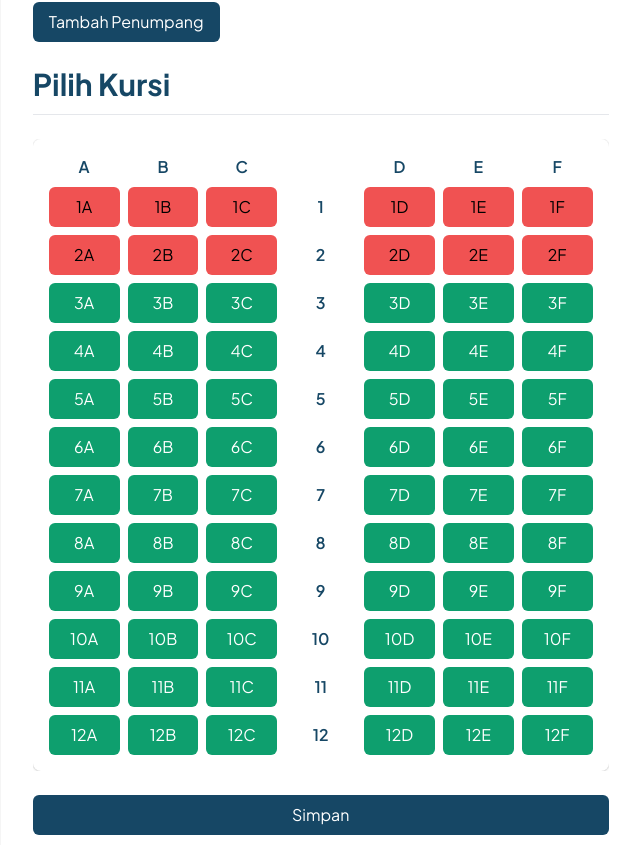
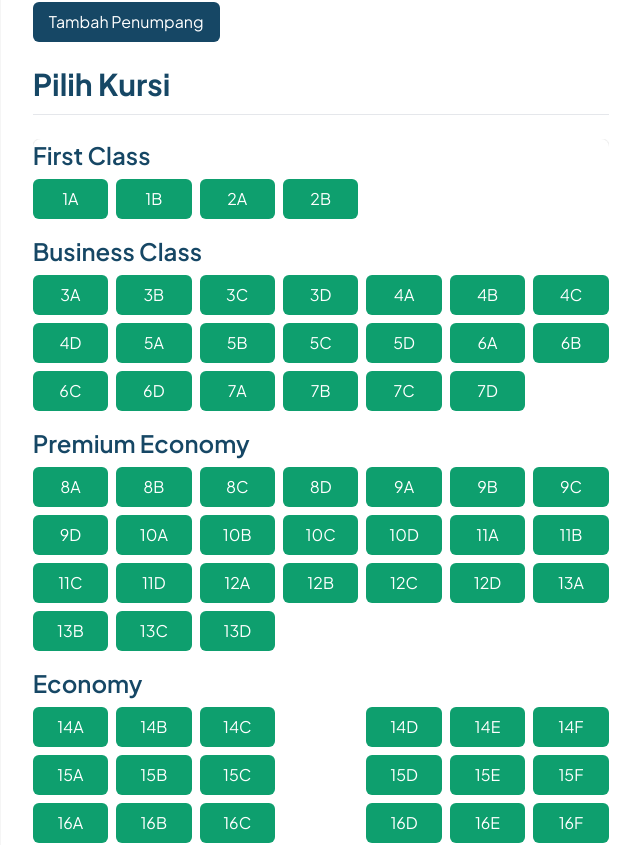
Before and after one commit to FSWAND-KM-6-C2-Final-Project/FE-AirSeat, a React (Create React App) app: page /booking in a window 1280 px wide. Shown: the part 1685-2530 px from the top of the page, without its empty margins (102-742 px from the left). Built offline with nearby package versions, Linux system fonts and the light colour scheme.

Commit message:
Fix seat layout structure in BookingForm component

```diff
--- a/src/components/BookingForm.js
+++ b/src/components/BookingForm.js
@@ -58,9 +58,7 @@ const BookingForm = ({ initialClass }) => {
     ]);
   };
 
-  const handleSeatSelection = (row, col) => {
-    const seat = `${row + 1}${col}`;
-    if (initialClass === "Economy" && row < 2) return;
+  const handleSeatSelection = (seat) => {
     if (!selectedSeats.includes(seat)) {
       setSelectedSeats([...selectedSeats, seat]);
     } else {
@@ -74,6 +72,74 @@ const BookingForm = ({ initialClass }) => {
     console.log("Passenger data:", passengers);
     console.log("Selected seats:", selectedSeats);
   };
+
+  const renderSeat = (seat, isDisabled) => {
+    const isSelected = selectedSeats.includes(seat);
+    const bgColor = isSelected
+      ? "bg-gray-500 text-white"
+      : "bg-green-500 text-white";
+    return (
+      <button
+        key={seat}
+        type="button"
+        className={`p-2 ${bgColor} rounded-md focus:outline-none focus:ring-2 focus:ring-[#447C9D] focus:ring-opacity-75 hover:bg-opacity-75 ${
+          isDisabled ? "cursor-not-allowed" : ""
+        }`}
+        onClick={() => !isDisabled && handleSeatSelection(seat)}
+        disabled={isDisabled}
+      >
+        {seat}
+      </button>
+    );
+  };
+
+  const seatLayout = [
+    {
+      type: "First Class",
+      rows: [
+        ["1A", "1B"],
+        ["2A", "2B"],
+      ],
+    },
+    {
+      type: "Business Class",
+      rows: [
+        ["3A", "3B", "3C", "3D"],
+        ["4A", "4B", "4C", "4D"],
+        ["5A", "5B", "5C", "5D"],
+        ["6A", "6B", "6C", "6D"],
+        ["7A", "7B", "7C", "7D"],
+      ],
+    },
+    {
+      type: "Premium Economy",
+      rows: [
+        ["8A", "8B", "8C", "8D"],
+        ["9A", "9B", "9C", "9D"],
+        ["10A", "10B", "10C", "10D"],
+        ["11A", "11B", "11C", "11D"],
+        ["12A", "12B", "12C", "12D"],
+        ["13A", "13B", "13C", "13D"],
+      ],
+    },
+    {
+      type: "Economy",
+      rows: [
+        ["14A", "14B", "14C", "", "14D", "14E", "14F"],
+        ["15A", "15B", "15C", "", "15D", "15E", "15F"],
+        ["16A", "16B", "16C", "", "16D", "16E", "16F"],
+        ["17A", "17B", "17C", "", "17D", "17E", "17F"],
+        ["18A", "18B", "18C", "", "18D", "18E", "18F"],
+        ["19A", "19B", "19C", "", "19D", "19E", "19F"],
+        ["20A", "20B", "20C", "", "20D", "20E", "20F"],
+        ["21A", "21B", "21C", "", "21D", "21E", "21F"],
+        ["22A", "22B", "22C", "", "22D", "22E", "22F"],
+        ["23A", "23B", "23C", "", "23D", "23E", "23F"],
+        ["24A", "24B", "24C", "", "24D", "24E", "24F"],
+        ["25A", "25B", "25C", "", "25D", "25E", "25F"],
+      ],
+    },
+  ];
 
   return (
     <div>
@@ -342,56 +408,29 @@ const BookingForm = ({ initialClass }) => {
         <div className="overflow-x-auto">
           <div className="inline-block min-w-full align-middle">
             <div className="overflow-hidden shadow ring-1 ring-black ring-opacity-5 md:rounded-lg">
-              <div className="grid grid-cols-7 gap-2 p-4">
-                {["A", "B", "C", "", "D", "E", "F"].map((col, index) => (
-                  <div
-                    key={index}
-                    className="text-center font-semibold text-[#164765]"
-                  >
-                    {col}
+              {seatLayout.map((section, index) => (
+                <div key={index} className="mb-4">
+                  <h3 className="text-2xl font-semibold mb-2 text-[#164765]">
+                    {section.type}
+                  </h3>
+                  <div className="grid grid-cols-7 gap-2">
+                    {section.rows.map((row, rowIndex) => (
+                      <React.Fragment key={rowIndex}>
+                        {row.map((seat, seatIndex) =>
+                          seat === "" ? (
+                            <div key={seatIndex} className="col-span-1" />
+                          ) : (
+                            renderSeat(
+                              seat,
+                              initialClass === "Economy" && index < 1
+                            )
+                          )
+                        )}
+                      </React.Fragment>
+                    ))}
                   </div>
-                ))}
-                {[...Array(12)].map((_, row) => (
-                  <React.Fragment key={row}>
-                    <div className="col-span-7 grid grid-cols-7 gap-2">
-                      {["A", "B", "C", "", "D", "E", "F"].map((col, index) => {
-                        if (col === "") {
-                          return (
-                            <div
-                              key={index}
-                              className="flex items-center justify-center font-semibold text-[#164765]"
-                            >
-                              {row + 1}
-                            </div>
-                          );
-                        }
-                        const seat = `${row + 1}${col}`;
-                        const isBusinessClass = row < 2;
-                        const isSelected = selectedSeats.includes(seat);
-                        const isDisabled =
-                          initialClass === "Economy" && isBusinessClass;
-                        const bgColor = isDisabled
-                          ? "bg-red-500 cursor-not-allowed"
-                          : isSelected
-                          ? "bg-gray-500 text-white"
-                          : "bg-green-500 text-white";
-
-                        return (
-                          <button
-                            key={col}
-                            type="button"
-                            className={`p-2 ${bgColor} rounded-md focus:outline-none focus:ring-2 focus:ring-[#447C9D] focus:ring-opacity-75 hover:bg-opacity-75`}
-                            onClick={() => handleSeatSelection(row, col)}
-                            disabled={isDisabled}
-                          >
-                            {seat}
-                          </button>
-                        );
-                      })}
-                    </div>
-                  </React.Fragment>
-                ))}
-              </div>
+                </div>
+              ))}
             </div>
           </div>
         </div>
```
